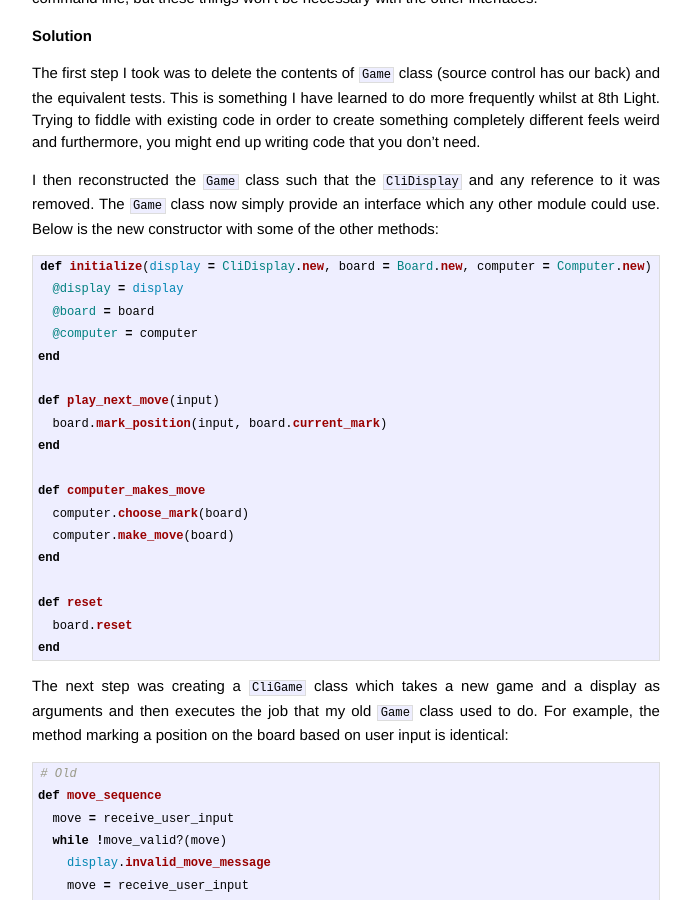
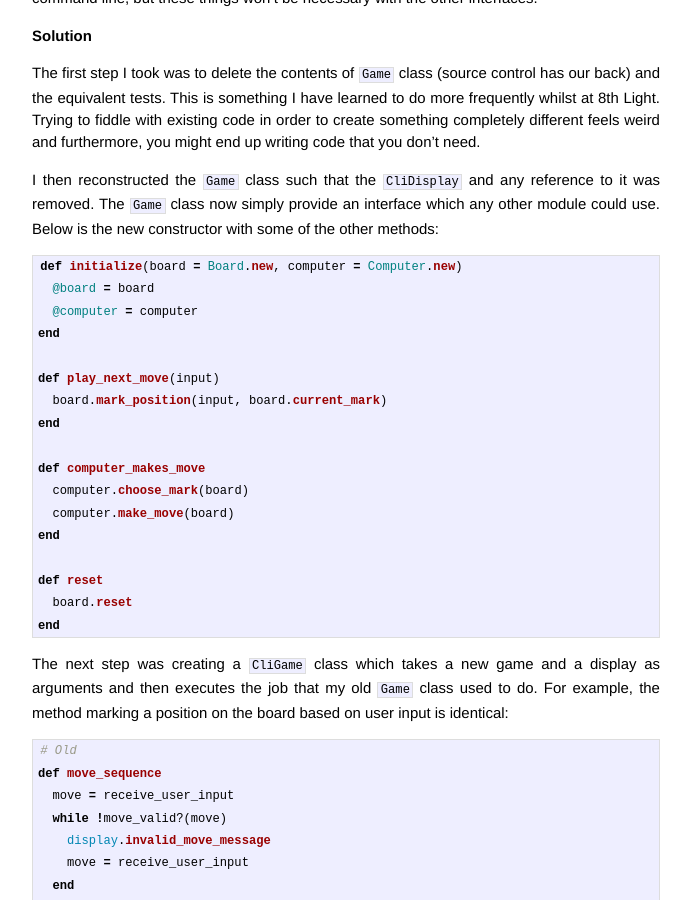
Before and after one commit to Maikon/personal_blog, a Jekyll site: the page built from _posts/2014-07-08-dependency-inversion.md, in a window 1280 px wide and 900 px high, scrolled down 888 px. Shown: the whole window, without its empty margins (294-985 px from the left). Built offline with Jekyll 4.4.1, drawn with Linux system fonts in a browser that asks for light colours; Markdown is read by kramdown in place of the engine named in the settings; comment, search, counter and statistics services are not loaded.

Commit message:
fixed wrong line

```diff
--- a/_posts/2014-07-08-dependency-inversion.md
+++ b/_posts/2014-07-08-dependency-inversion.md
@@ -33,8 +33,7 @@ The first step I took was to delete the contents of `Game` class (source control
 I then reconstructed the `Game` class such that the `CliDisplay` and any reference to it was removed. The `Game` class now simply provide an interface which any other module could use. Below is the new constructor with some of the other methods:
 
 {% highlight ruby %}
-def initialize(display = CliDisplay.new, board = Board.new, computer = Computer.new)
-  @display = display
+def initialize(board = Board.new, computer = Computer.new)
   @board = board
   @computer = computer
 end
```
